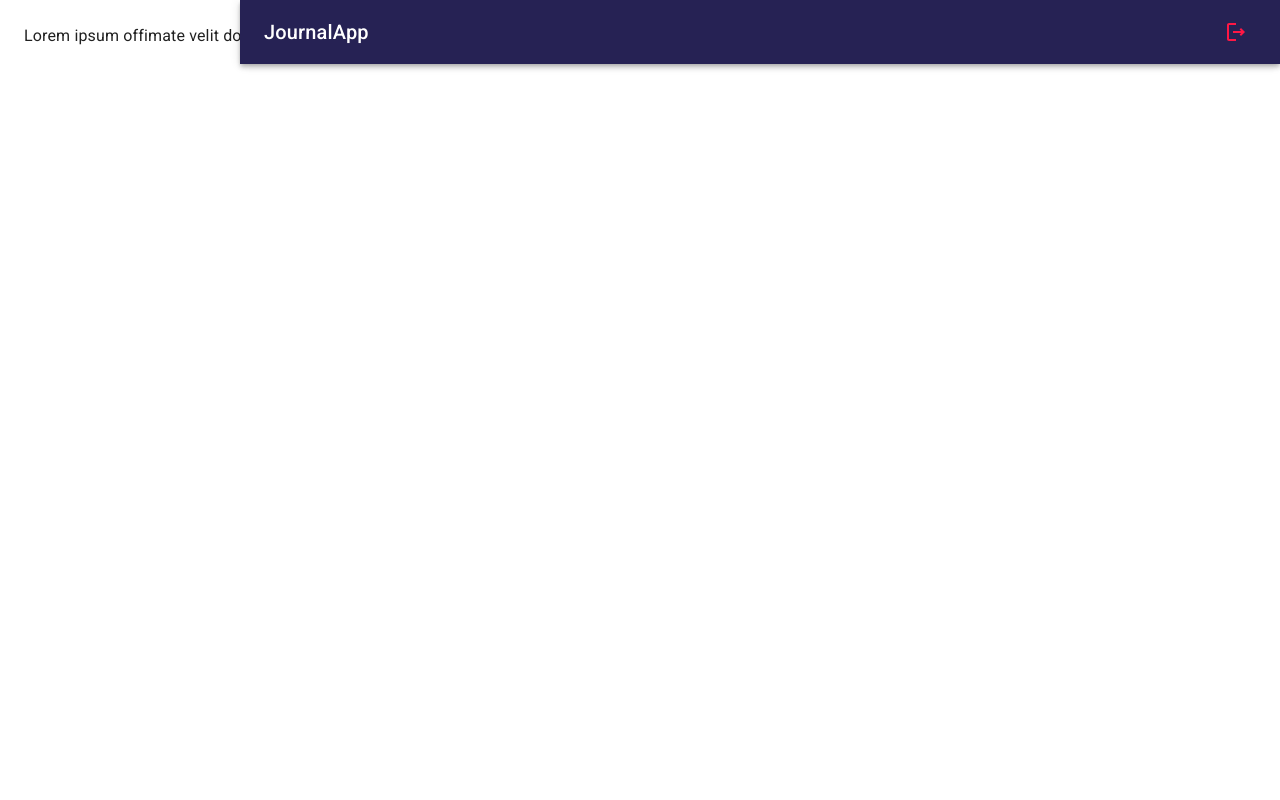
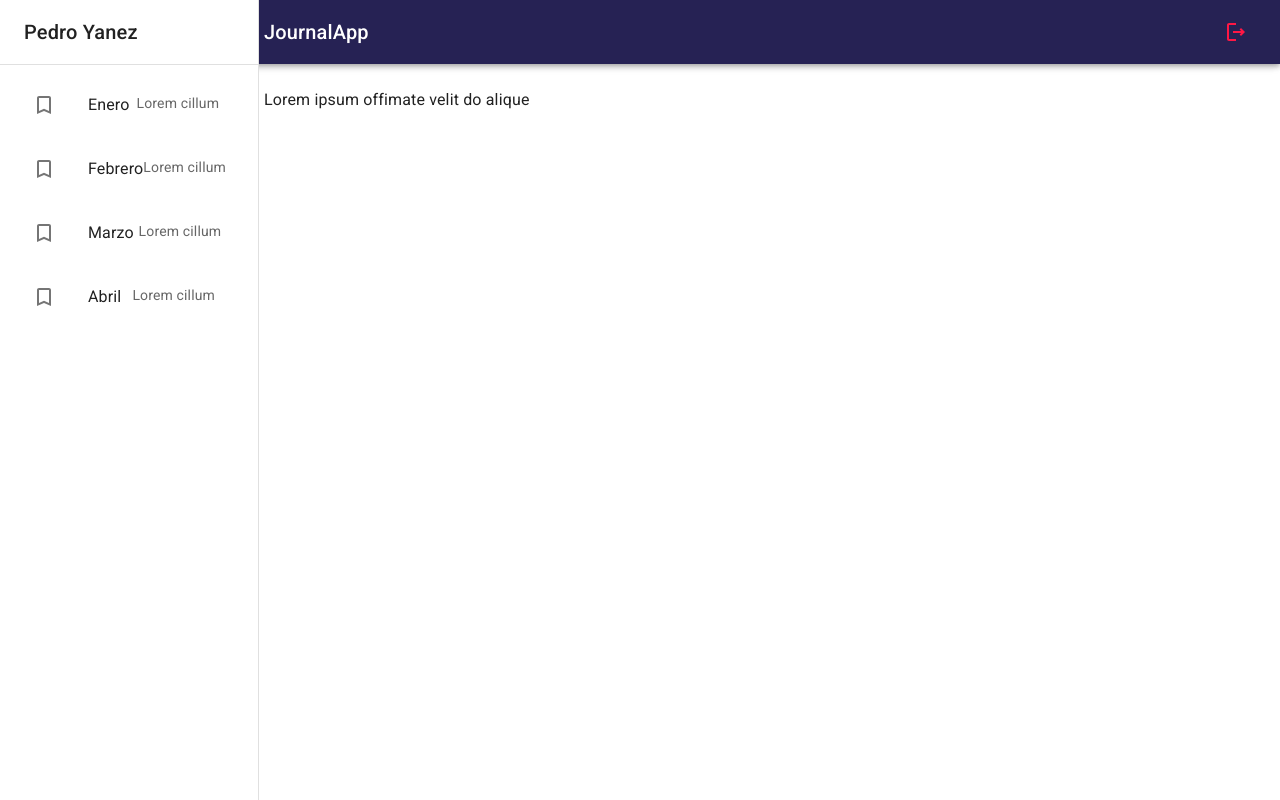
Before and after one commit to wotanCode/journal-app, a React (Vite) app: page / in a window 1280 px wide. Built offline with nearby package versions, Linux system fonts and the light colour scheme.

Commit message:
244 sidebar

```diff
--- /dev/null
+++ b/src/journal/components/SideBar.jsx
@@ -0,0 +1,47 @@
+import { TurnedInNot } from "@mui/icons-material"
+import { Box, Divider, Drawer, Grid, List, ListItem, ListItemButton, ListItemIcon, ListItemText, Toolbar, Typography } from "@mui/material"
+
+export const SideBar = ({ drawerWidth = 240 }) => {
+  return (
+    <Box
+      component='nav'
+      sx={{ width: { sm: drawerWidth }, flexShrink: { sm: 0 } }}
+    >
+      <Drawer
+        variant='permanent'
+        open
+        sx={{
+          display: { xs: 'block' },
+          '& . MuiDrawer-paper': { boxSizing: 'border-box', width: drawerWidth },
+        }}
+      >
+        <Toolbar>
+          <Typography variant='h6' noWrap component='div' >
+            Pedro Yanez
+          </Typography>
+        </Toolbar>
+
+        <Divider />
+        <List>
+          {
+            ['Enero', 'Febrero', 'Marzo', 'Abril'].map(text => (
+              <ListItem button key={text}>
+                <ListItemButton>
+                  <ListItemIcon>
+                    <TurnedInNot />
+                  </ListItemIcon>
+                  <Grid container>
+                    <ListItemText primary={text} />
+                    <ListItemText secondary={'Lorem cillum'} />
+                  </Grid>
+                </ListItemButton>
+              </ListItem>
+            ))
+          }
+        </List>
+
+      </Drawer>
+
+    </Box>
+  )
+}
--- a/src/journal/components/index.js
+++ b/src/journal/components/index.js
@@ -1 +1,2 @@
 export * from './NavBar';
+export * from './SideBar';
--- a/src/journal/layout/JournalLayout.jsx
+++ b/src/journal/layout/JournalLayout.jsx
@@ -1,5 +1,6 @@
+import { Toolbar } from "@mui/material";
 import { Box } from "@mui/system"
-import { NavBar } from "../components";
+import { NavBar, SideBar } from "../components";
 
 const drawerWidth = 240;
 
@@ -9,12 +10,14 @@
 
       <NavBar drawerWidth={drawerWidth} />
 
-      {/* SideBar drawerWidth */}
+      <SideBar drawerWidth={drawerWidth} />
 
       <Box
         component='main'
         sx={{ flexGrowing: 1, p: 3 }}
       >
+        <Toolbar />
+
         {children}
       </Box>
     </Box>
```
